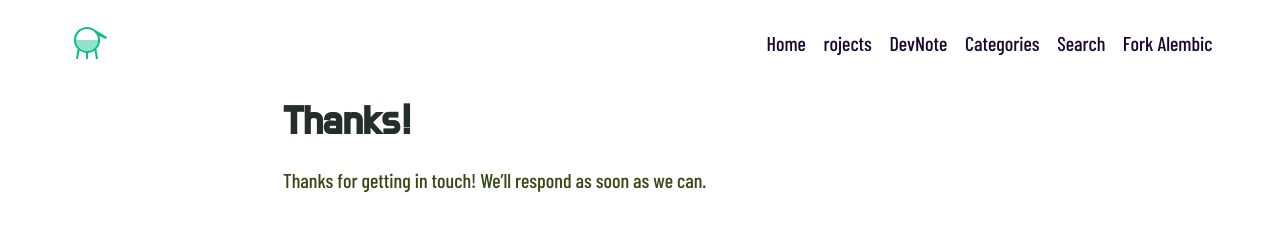
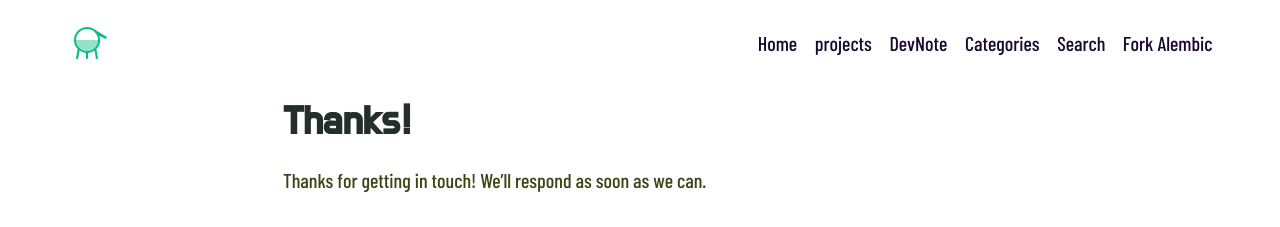
Before and after one commit to daviddarnes/alembic, a Jekyll site: the page built from thanks.md, in a window 1280 px wide. Shown: the top 227 px of the page. Built offline with Jekyll 4.4.1, drawn with Linux system fonts in a browser that asks for light colours; some web fonts are replaced.

Commit message:
Update _config.yml

```diff
--- a/_config.yml
+++ b/_config.yml
@@ -123,8 +123,8 @@ favicons: # Favicons are also used in the manifest file. Syntax is 'size: path'
 navigation_header:
 - title: Home
   url: /
-- title: rojects
-  url: /Projects/
+- title: projects
+  url: /projects/
 - title: DevNote
   url: /blog/
 - title: Categories
```
